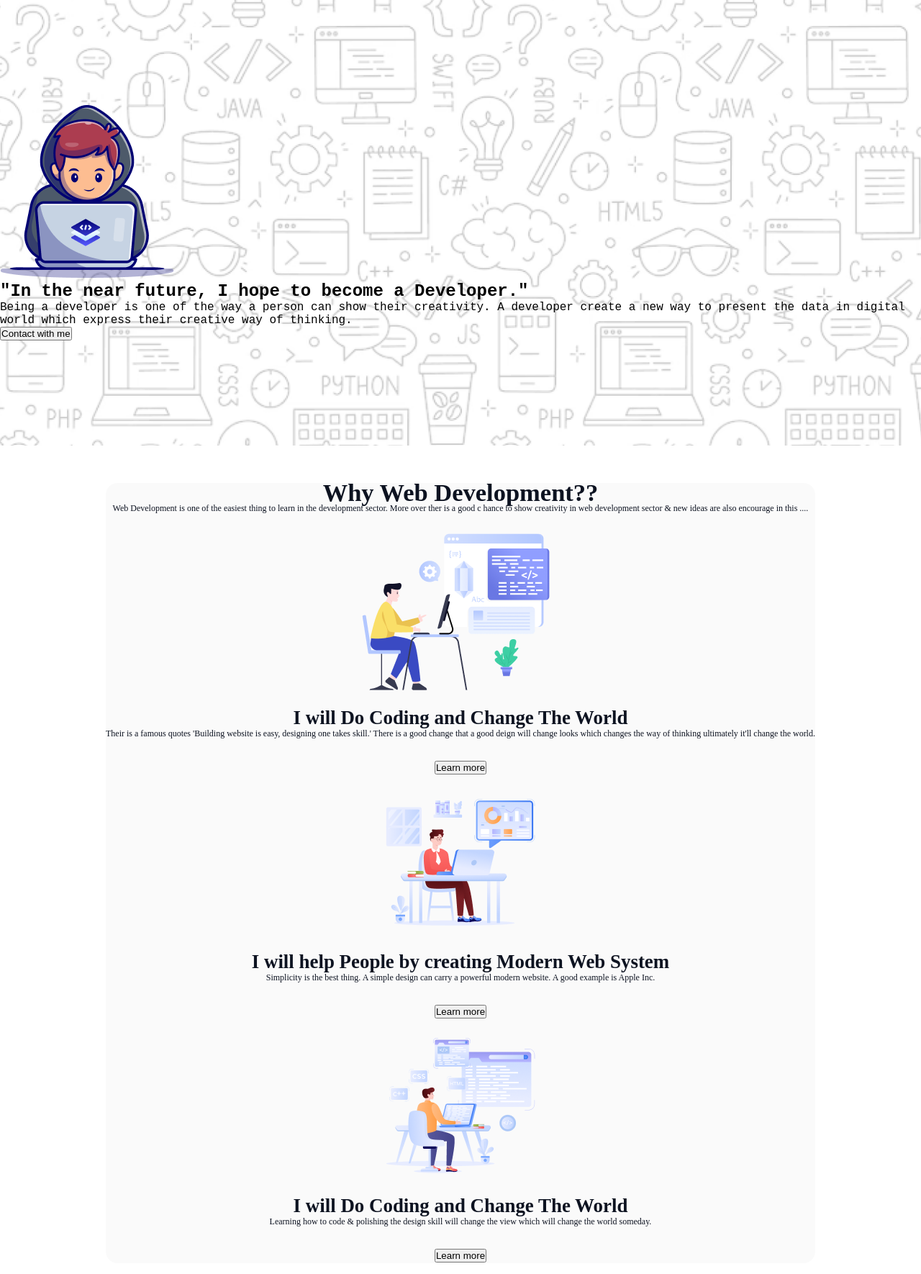
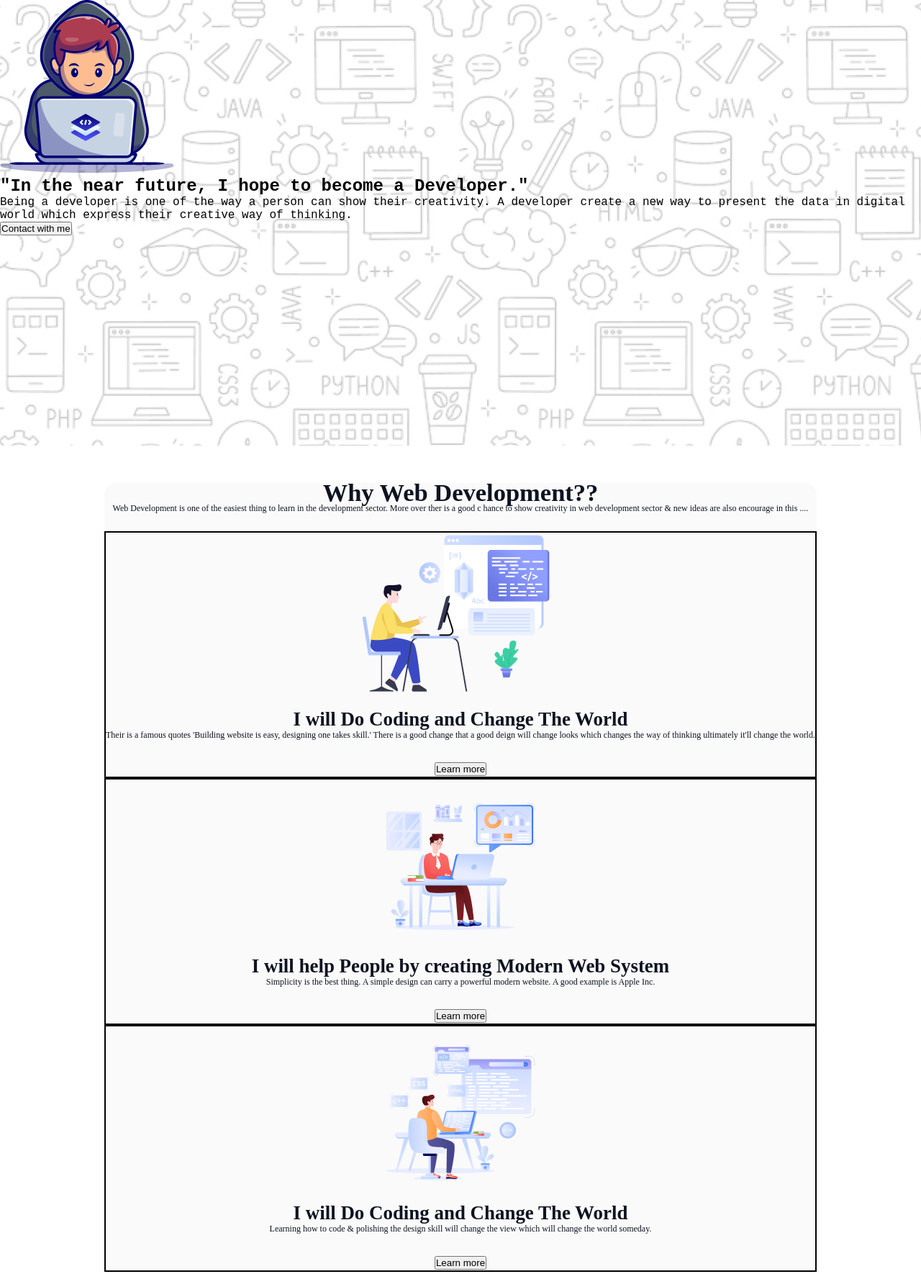
Before and after one commit to Mohammed-Masum-Billah/Assignment-1, a plain HTML site: page index.html in a window 1280 px wide. Shown: the whole page at 72% size. Drawn offline with Linux system fonts and the light colour scheme; a web font is replaced by a local one.

Commit message:
finding problems

```diff
--- a/Style/style.css
+++ b/Style/style.css
@@ -19,13 +19,13 @@ body{
     background-image: url(../assets/Hero-bg.png);
     background-size: cover;
     background-position: center;
-    display: flex;
+    /* display: flex;
     justify-content: center;
-    align-items: center;
+    align-items: center; */
     margin-bottom: 52px;
 }
 
-#hero .hero-contener{
+#hero .hero-conteiner{
     width: 708px;
     margin-left: 267px;
     margin-right: 267px;
@@ -97,6 +97,7 @@ body{
     line-height: 26px;
     letter-spacing: 0%;
     text-align: center;
+    margin-top: ;
 }
 
 #Why .contain .description{
@@ -111,6 +112,7 @@ body{
 }
 
 #Why .container{
+    border: 2px solid black;
     display: flex;
     flex-direction: column;
     justify-content: flex-start;
```
